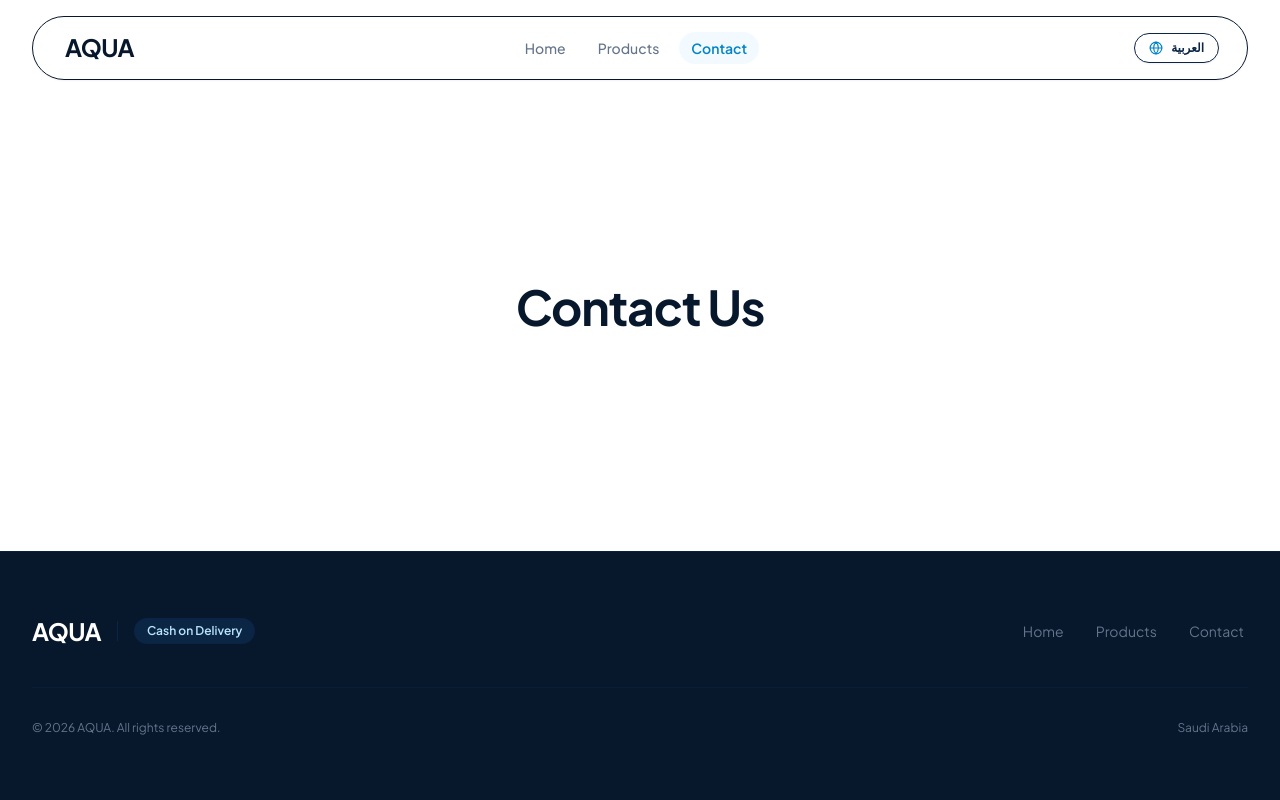
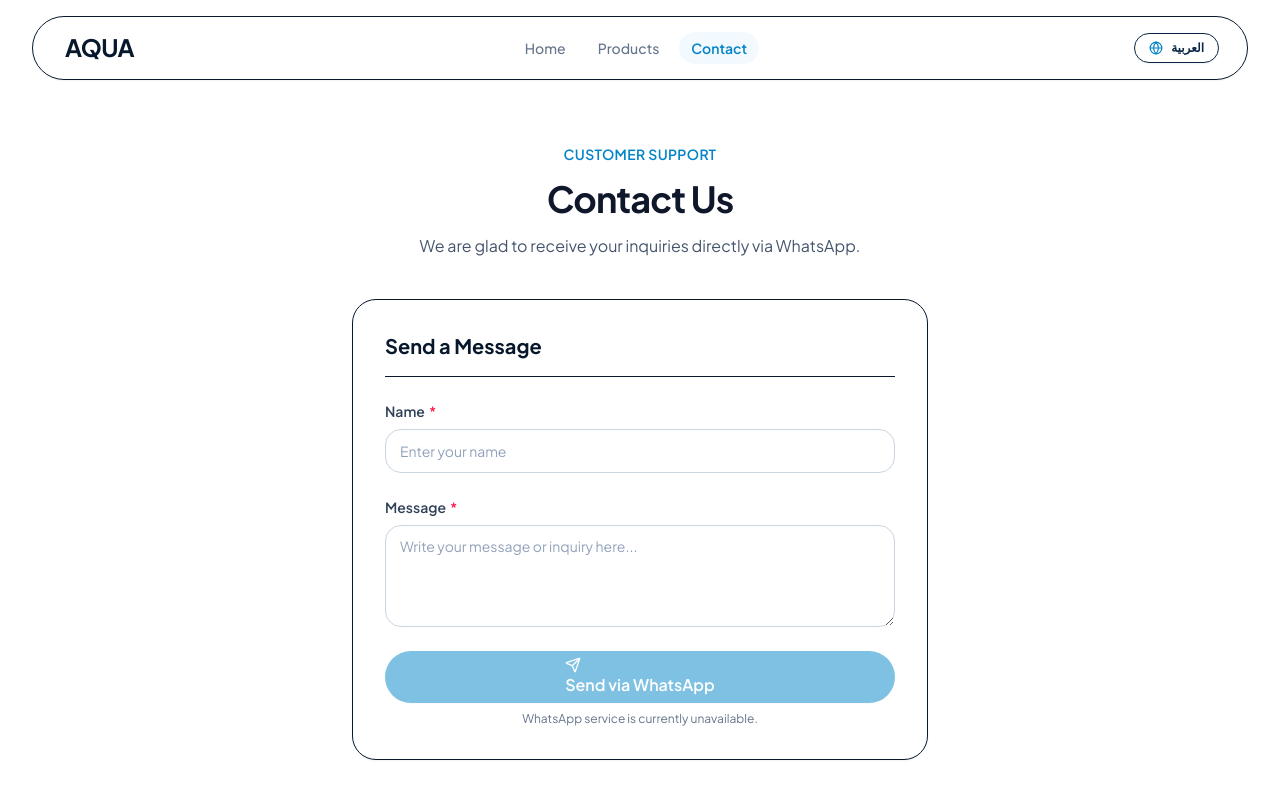
Before and after one commit to RadwanEldaly/Aqua, a Next.js app: page /en/contact in a window 1280 px wide. Shown: the top 800 px of the page. Built offline with nearby package versions, Linux system fonts and the light colour scheme.

Commit message:
feat(contact): implement interactive contact form and direct WhatsApp integration

```diff
--- a/messages/ar.json
+++ b/messages/ar.json
@@ -47,6 +47,23 @@
     "description": "عذراً، لم نتمكن من العثور على الصفحة المطلوبة.",
     "homeAction": "العودة للرئيسية"
   },
+  "ContactPage": {
+    "eyebrow": "خدمة العملاء",
+    "title": "تواصل معنا",
+    "description": "نسعد باستقبال استفساراتكم مباشرة عبر واتساب.",
+    "directAction": "محادثة فورية عبر واتساب",
+    "directActionAria": "محادثة فورية مع خدمة العملاء عبر واتساب",
+    "directPrefill": "السلام عليكم، أود التواصل مع خدمة العملاء",
+    "formTitle": "إرسال رسالة",
+    "nameLabel": "الاسم",
+    "namePlaceholder": "أدخل اسمك الكريم",
+    "nameRequired": "الرجاء إدخال الاسم",
+    "messageLabel": "الرسالة",
+    "messagePlaceholder": "اكتب رسالتك أو استفسارك هنا...",
+    "messageRequired": "الرجاء كتابة الرسالة",
+    "submitAction": "إرسال عبر واتساب",
+    "whatsappOffline": "خدمة واتساب غير مفعلة حالياً."
+  },
   "ProductsPage": {
     "eyebrow": "كتالوج المنتجات",
     "title": "حلول وفلاتر تنقية المياه",
--- a/messages/en.json
+++ b/messages/en.json
@@ -47,6 +47,23 @@
     "description": "Sorry, the page you are looking for could not be found.",
     "homeAction": "Return Home"
   },
+  "ContactPage": {
+    "eyebrow": "Customer Support",
+    "title": "Contact Us",
+    "description": "We are glad to receive your inquiries directly via WhatsApp.",
+    "directAction": "Direct Chat via WhatsApp",
+    "directActionAria": "Direct chat with customer support via WhatsApp",
+    "directPrefill": "Hello, I would like to contact customer support",
+    "formTitle": "Send a Message",
+    "nameLabel": "Name",
+    "namePlaceholder": "Enter your name",
+    "nameRequired": "Please enter your name",
+    "messageLabel": "Message",
+    "messagePlaceholder": "Write your message or inquiry here...",
+    "messageRequired": "Please enter your message",
+    "submitAction": "Send via WhatsApp",
+    "whatsappOffline": "WhatsApp service is currently unavailable."
+  },
   "ProductsPage": {
     "eyebrow": "Product Catalog",
     "title": "Water Filtration Solutions",
--- a/src/app/[locale]/contact/page.tsx
+++ b/src/app/[locale]/contact/page.tsx
@@ -1,8 +1,9 @@
 import React from "react";
 import type { Metadata } from "next";
 import { setRequestLocale, getTranslations } from "next-intl/server";
-import { useTranslations } from "next-intl";
 import { Container } from "@/components/ui/container";
+import { SectionHeading } from "@/components/ui/section-heading";
+import { ContactForm } from "@/components/contact/contact-form";
 
 export async function generateMetadata({
   params,
@@ -10,10 +11,11 @@ export async function generateMetadata({
   params: Promise<{ locale: string }>;
 }): Promise<Metadata> {
   const { locale } = await params;
-  const t = await getTranslations({ locale, namespace: "Pages.contact" });
+  const t = await getTranslations({ locale, namespace: "ContactPage" });
 
   return {
     title: t("title"),
+    description: t("description"),
   };
 }
 
@@ -24,19 +26,20 @@ export default async function ContactPage({
 }) {
   const { locale } = await params;
   setRequestLocale(locale);
-
-  return <ContactScaffold />;
-}
-
-function ContactScaffold() {
-  const t = useTranslations("Pages.contact");
+  const t = await getTranslations({ locale, namespace: "ContactPage" });
 
   return (
-    <section className="py-20 sm:py-28 flex-1 flex items-center">
-      <Container size="lg" className="text-center">
-        <h1 className="text-3xl sm:text-5xl font-extrabold text-brand-deep leading-[1.3] ltr:tracking-tight">
-          <bdi>{t("heading")}</bdi>
-        </h1>
+    <section className="py-12 sm:py-16 lg:py-20 flex-1 flex flex-col justify-center">
+      <Container size="lg" className="flex flex-col gap-8 sm:gap-10">
+        <SectionHeading
+          titleAs="h1"
+          align="center"
+          eyebrow={t("eyebrow")}
+          title={t("title")}
+          description={t("description")}
+        />
+
+        <ContactForm locale={locale as "ar" | "en"} />
       </Container>
     </section>
   );
--- /dev/null
+++ b/src/components/contact/contact-form.tsx
@@ -0,0 +1,145 @@
+"use client";
+
+import React, { useState } from "react";
+import { useTranslations } from "next-intl";
+import { MessageCircle, Send } from "lucide-react";
+import { Label, Input, Textarea } from "@/components/ui/form-inputs";
+import { Button } from "@/components/ui/button";
+import { buildWhatsAppUrl } from "@/lib/whatsapp";
+
+interface ContactFormProps {
+  locale: "ar" | "en";
+}
+
+export function ContactForm({ locale }: ContactFormProps) {
+  const t = useTranslations("ContactPage");
+  const directWhatsAppUrl = buildWhatsAppUrl(t("directPrefill"));
+  const hasWhatsApp = Boolean(directWhatsAppUrl);
+
+  const [name, setName] = useState("");
+  const [message, setMessage] = useState("");
+  const [errors, setErrors] = useState<{ name?: string; message?: string }>({});
+
+  function handleSubmit(e: React.FormEvent) {
+    e.preventDefault();
+
+    const newErrors: { name?: string; message?: string } = {};
+    if (!name.trim()) {
+      newErrors.name = t("nameRequired");
+    }
+    if (!message.trim()) {
+      newErrors.message = t("messageRequired");
+    }
+
+    if (Object.keys(newErrors).length > 0) {
+      setErrors(newErrors);
+      return;
+    }
+
+    setErrors({});
+
+    // Construct formatted message
+    const formattedMessage =
+      locale === "ar"
+        ? `السلام عليكم، أنا ${name.trim()}، ${message.trim()}`
+        : `Hello, I am ${name.trim()}. ${message.trim()}`;
+
+    const url = buildWhatsAppUrl(formattedMessage);
+    if (url) {
+      window.open(url, "_blank", "noopener,noreferrer");
+    }
+  }
+
+  return (
+    <div className="w-full max-w-xl mx-auto flex flex-col gap-8">
+      {/* Direct WhatsApp Quick Contact Button (hidden when number is missing) */}
+      {hasWhatsApp && (
+        <div className="flex flex-col items-center justify-center p-6 rounded-2xl bg-brand-surface border border-border text-center gap-3 shadow-subtle">
+          <p className="text-sm font-medium text-text-subtle-accessible">
+            {t("description")}
+          </p>
+          <Button
+            href={directWhatsAppUrl!}
+            external
+            variant="primary"
+            size="lg"
+            aria-label={t("directActionAria")}
+            className="w-full sm:w-auto min-w-[220px] inline-flex items-center justify-center gap-2"
+          >
+            <MessageCircle className="w-5 h-5 shrink-0" aria-hidden="true" />
+            <span>{t("directAction")}</span>
+          </Button>
+        </div>
+      )}
+
+      {/* Message Form (No backend; triggers WhatsApp client with user's name & message) */}
+      <form
+        onSubmit={handleSubmit}
+        noValidate
+        className="flex flex-col gap-6 p-6 sm:p-8 rounded-3xl bg-white border border-border shadow-subtle"
+      >
+        <div className="border-b border-border-subtle pb-4">
+          <h2 className="text-lg sm:text-xl font-bold text-brand-deep">
+            {t("formTitle")}
+          </h2>
+        </div>
+
+        {/* Name input */}
+        <div className="flex flex-col gap-2">
+          <Label htmlFor="contact-name" required>
+            {t("nameLabel")}
+          </Label>
+          <Input
+            id="contact-name"
+            value={name}
+            onChange={(e) => {
+              setName(e.target.value);
+              if (errors.name) setErrors((prev) => ({ ...prev, name: undefined }));
+            }}
+            placeholder={t("namePlaceholder")}
+            error={errors.name}
+            required
+          />
+        </div>
+
+        {/* Message input */}
+        <div className="flex flex-col gap-2">
+          <Label htmlFor="contact-message" required>
+            {t("messageLabel")}
+          </Label>
+          <Textarea
+            id="contact-message"
+            value={message}
+            onChange={(e) => {
+              setMessage(e.target.value);
+              if (errors.message) setErrors((prev) => ({ ...prev, message: undefined }));
+            }}
+            placeholder={t("messagePlaceholder")}
+            error={errors.message}
+            rows={4}
+            required
+          />
+        </div>
+
+        {/* Submit Button */}
+        <div>
+          <Button
+            type="submit"
+            variant="primary"
+            size="lg"
+            disabled={!hasWhatsApp}
+            className="w-full inline-flex items-center justify-center gap-2"
+          >
+            <Send className="w-4 h-4 rtl:rotate-180 shrink-0" aria-hidden="true" />
+            <span>{t("submitAction")}</span>
+          </Button>
+          {!hasWhatsApp && (
+            <p className="mt-2 text-xs text-center text-text-subtle-accessible">
+              {t("whatsappOffline")}
+            </p>
+          )}
+        </div>
+      </form>
+    </div>
+  );
+}
```
